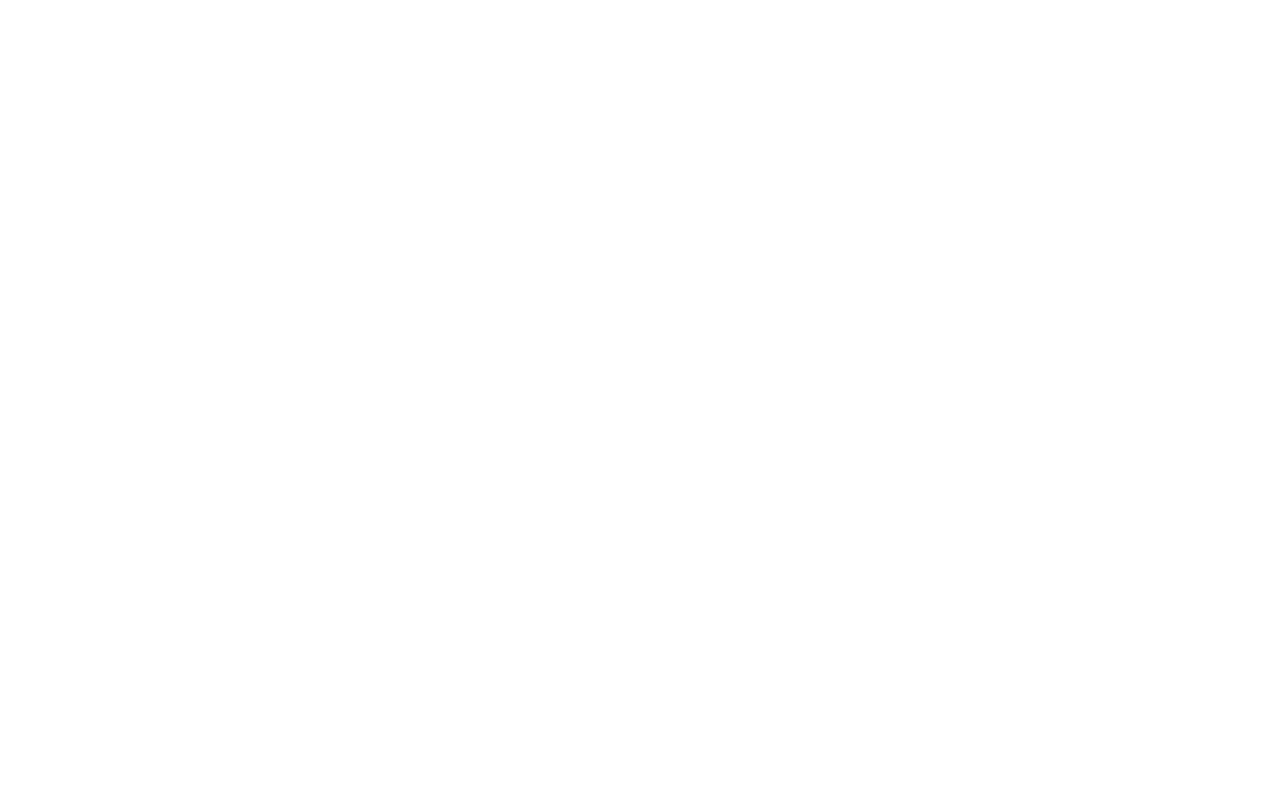
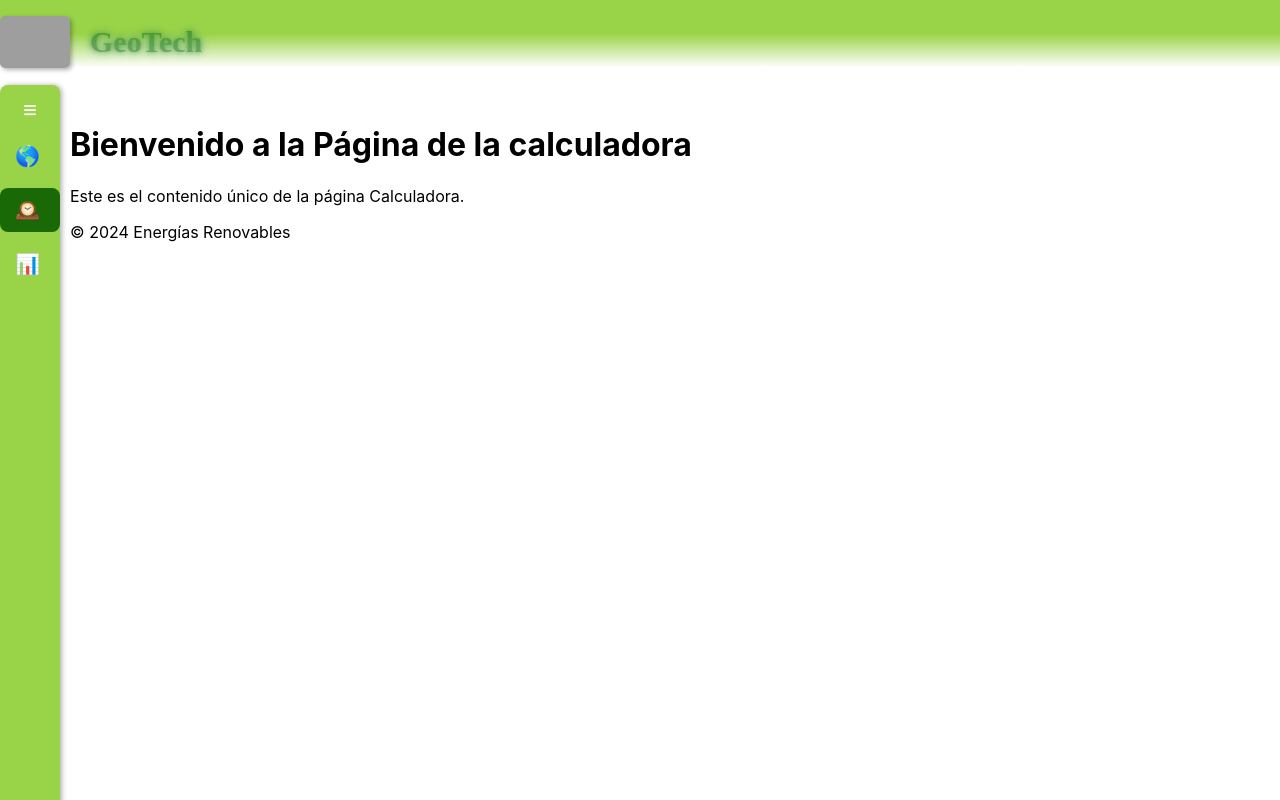
Before and after one commit to Bocchi26/ProyectoFinal, a React (Create React App) app: page /historia in a window 1280 px wide. Before the commit this address had no page. Built offline with nearby package versions, Linux system fonts and the light colour scheme; grey boxes are pictures that could not be loaded.

Commit message:
indicando las nuevas rutas y nombre de los nuevos arvichos

```diff
--- a/src/App.js
+++ b/src/App.js
@@ -2,7 +2,7 @@
 import React from "react";
 import { BrowserRouter as Router, Routes, Route } from "react-router-dom";
 import Home from "./components/Home/inicio";
-import Calculadora from "./components/DatosHistoricos/historia";
+import DatosHistoricos from "./components/DatosHistoricos/historia";
 import Graficos from "./components/Graficos/graficos";
 
 const App = () => {
@@ -10,7 +10,7 @@ const App = () => {
     <Router>
       <Routes>
         <Route path="/" element={<Home />} />
-        <Route path="/calculadora" element={<Calculadora />} />
+        <Route path="/historia" element={<DatosHistoricos />} />
         <Route path="/graficos" element={<Graficos />} />
       </Routes>
     </Router>
--- a/src/components/DatosHistoricos/historia.js
+++ b/src/components/DatosHistoricos/historia.js
@@ -1,7 +1,7 @@
 import React from "react";
 import Plantilla from "../Plantilla/plantilla";
 
-const Calculadora = () => {
+const datosHistoricos = () => {
   return (
     <Plantilla>
       <h1>Bienvenido a la Página de la calculadora</h1>
@@ -10,4 +10,4 @@ const Calculadora = () => {
   );
 };
 
-export default Calculadora;
+export default datosHistoricos;
--- a/src/components/Plantilla/barraNavegacion.js
+++ b/src/components/Plantilla/barraNavegacion.js
@@ -11,8 +11,8 @@ const BarraNavegacion = () => {
 
     //rutas e iconos
     const links = [
-        {name: "Inicio", path:"/", icon: "🏠"},
-        {name: "Hechos \n Históricos", path:"/calculadora", icon: "🧮"},
+        {name: "Inicio", path:"/", icon: "🌎"},
+        {name: "Hechos \n Históricos", path:"/historia", icon: "🕰️"},
         {name: "Graficas", path:"/graficos", icon: "📊"},
     ];
     return (
--- a/src/components/logicaCSV/leerCsv.js
+++ b/src/components/logicaCSV/leerCsv.js
@@ -1,6 +1,6 @@
 async function cargarCSV() {
     try {
-        const respuestas = await fetch("./Libro1.csv"); // Cargar el archivo CSV
+        const respuestas = await fetch(""); // Cargar el archivo CSV
         const texto = await respuestas.text(); // Leer el contenido como texto
 
         const lineas = texto.split("\n").map(linea => linea.trim()); // Dividir el contenido por líneas y limpiar espacios
```
